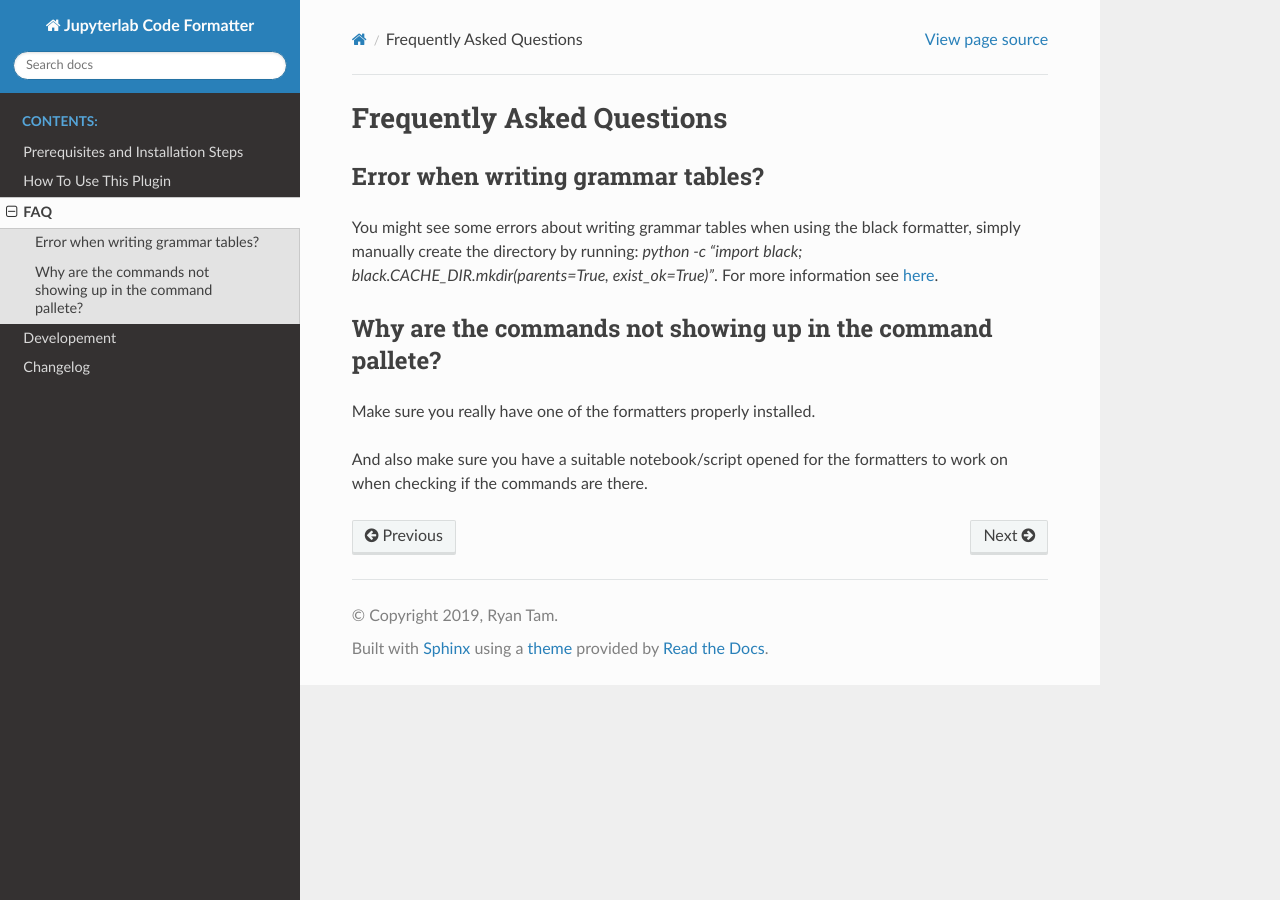
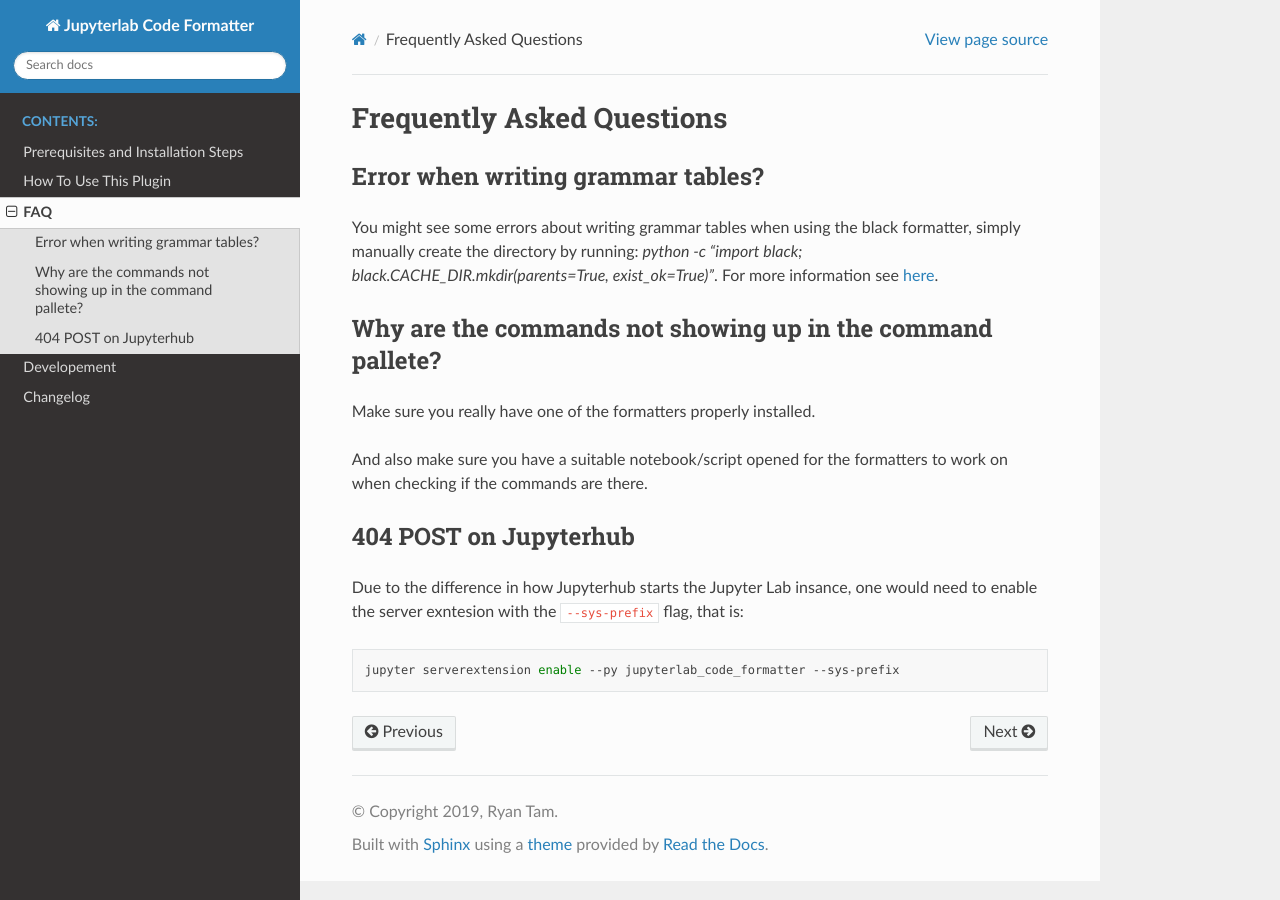
Before and after one commit to jupyterlab-contrib/jupyterlab_code_formatter, a Sphinx documentation site: the page built from docs/faq.rst, in a window 1280 px wide. Built offline with Sphinx 7.4.7 and the Read the Docs theme 2.0.0, drawn with Linux system fonts in a browser that asks for light colours.

Commit message:
docs: Add note on plugin usage if using Jupyterhub
Related: #104

```diff
--- a/docs/faq.rst
+++ b/docs/faq.rst
@@ -13,4 +13,14 @@
 
 And also make sure you have a suitable notebook/script opened for the formatters to work on when checking if the commands are there.
 
+404 POST on Jupyterhub
+~~~~~~~~~~~~~~~~~~~~~~
+
+Due to the difference in how Jupyterhub starts the Jupyter Lab insance, one would need to enable the server exntesion with the :code:`--sys-prefix` flag, that is:
+
+.. code-block:: bash
+
+    jupyter serverextension enable --py jupyterlab_code_formatter --sys-prefix
+
+
 .. _here: https://github.com/ryantam626/jupyterlab_code_formatter/issues/10
```
